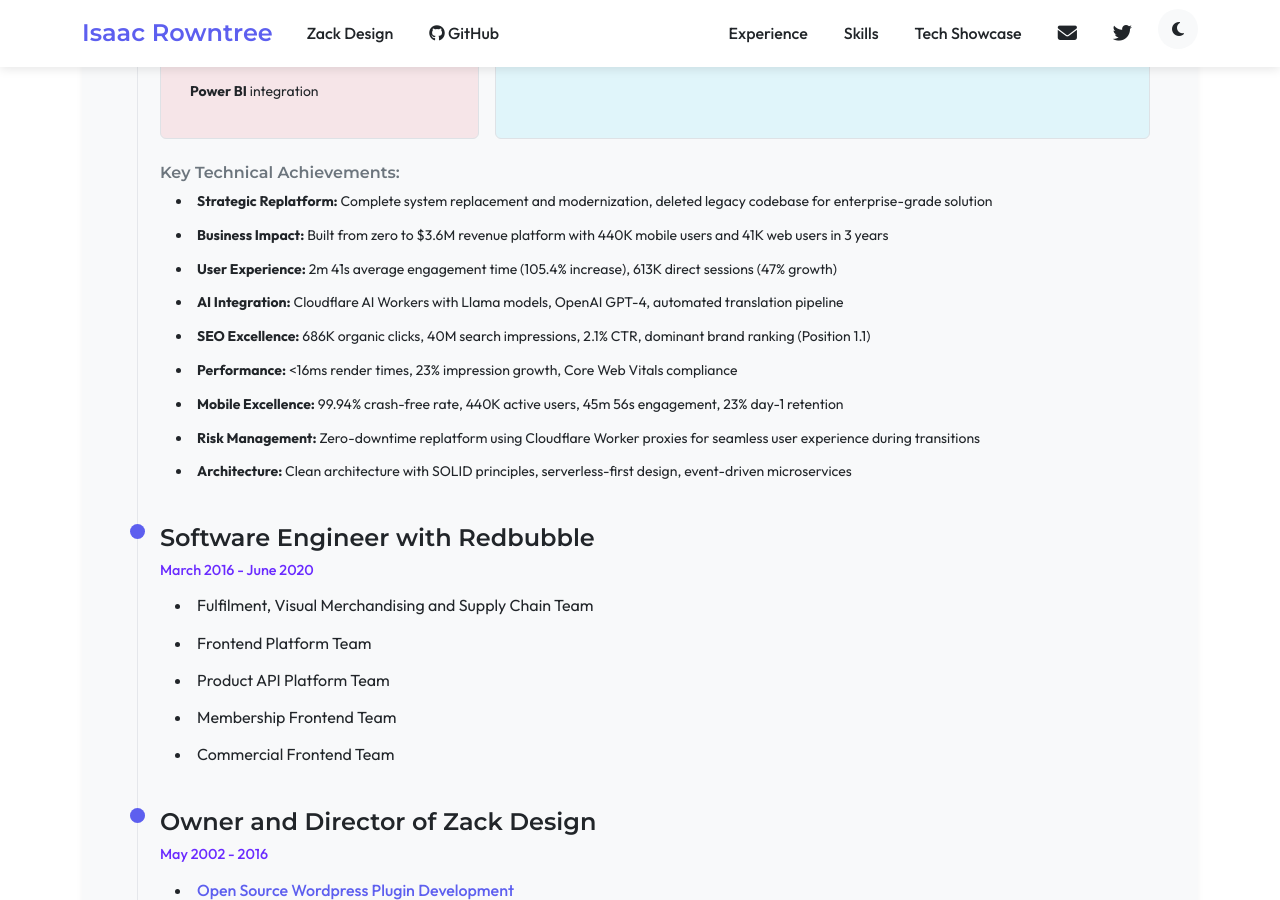
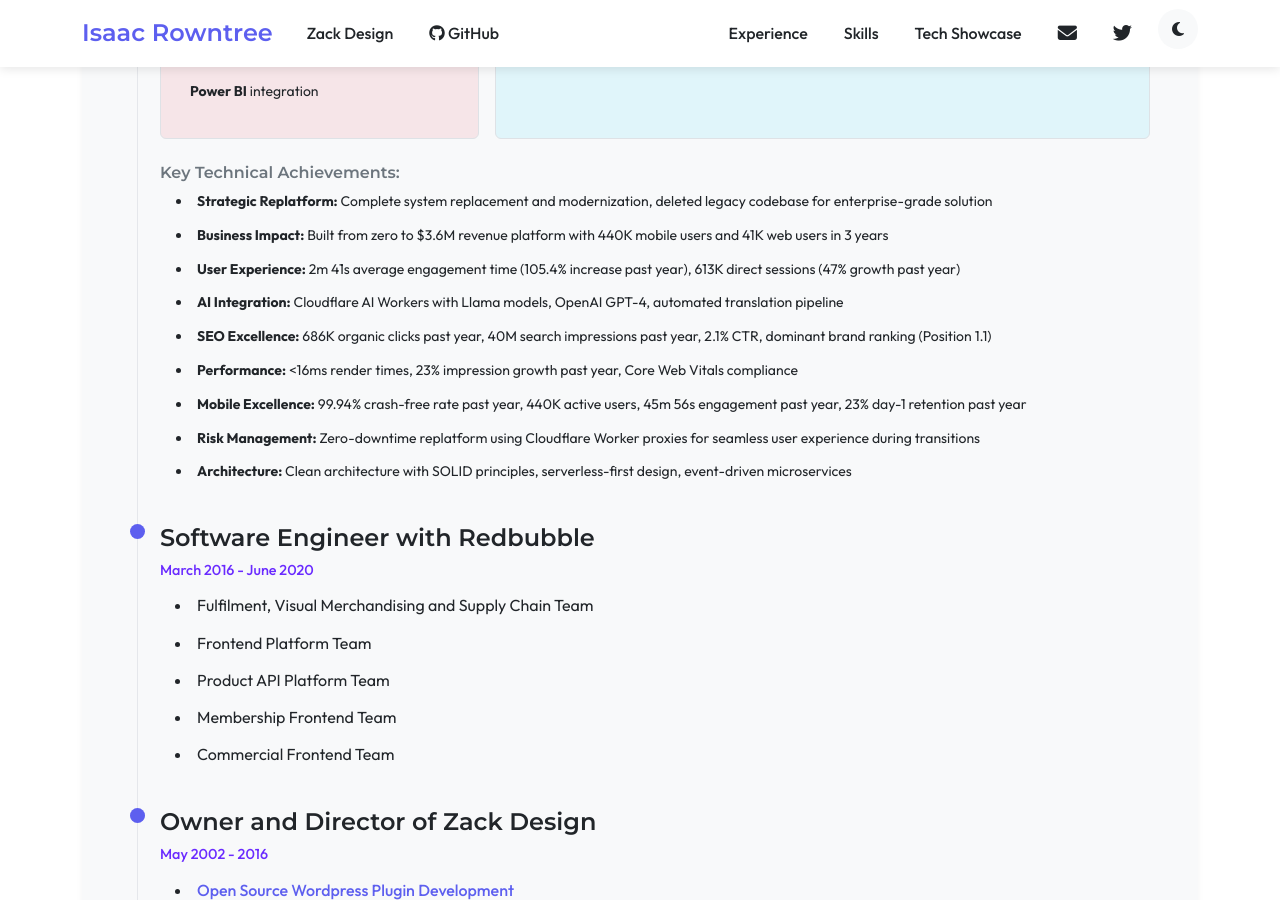
Before and after one commit to isaacrowntree/isaacrowntree.github.io, a Jekyll site: the page built from index.html, in a window 1280 px wide and 900 px high, scrolled down 1723 px. Built offline with Jekyll 4.4.1, drawn with Linux system fonts in a browser that asks for light colours.

Commit message:
feat: Update resume

```diff
--- a/index.html
+++ b/index.html
@@ -153,11 +153,11 @@ layout: default
               <ul class="mb-0 small">
                 <li><strong>Strategic Replatform:</strong> Complete system replacement and modernization, deleted legacy codebase for enterprise-grade solution</li>
                 <li><strong>Business Impact:</strong> Built from zero to $3.6M revenue platform with 440K mobile users and 41K web users in 3 years</li>
-                <li><strong>User Experience:</strong> 2m 41s average engagement time (105.4% increase), 613K direct sessions (47% growth)</li>
+                <li><strong>User Experience:</strong> 2m 41s average engagement time (105.4% increase past year), 613K direct sessions (47% growth past year)</li>
                 <li><strong>AI Integration:</strong> Cloudflare AI Workers with Llama models, OpenAI GPT-4, automated translation pipeline</li>
-                <li><strong>SEO Excellence:</strong> 686K organic clicks, 40M search impressions, 2.1% CTR, dominant brand ranking (Position 1.1)</li>
-                <li><strong>Performance:</strong> <16ms render times, 23% impression growth, Core Web Vitals compliance</li>
-                <li><strong>Mobile Excellence:</strong> 99.94% crash-free rate, 440K active users, 45m 56s engagement, 23% day-1 retention</li>
+                <li><strong>SEO Excellence:</strong> 686K organic clicks past year, 40M search impressions past year, 2.1% CTR, dominant brand ranking (Position 1.1)</li>
+                <li><strong>Performance:</strong> <16ms render times, 23% impression growth past year, Core Web Vitals compliance</li>
+                <li><strong>Mobile Excellence:</strong> 99.94% crash-free rate past year, 440K active users, 45m 56s engagement past year, 23% day-1 retention past year</li>
                 <li><strong>Risk Management:</strong> Zero-downtime replatform using Cloudflare Worker proxies for seamless user experience during transitions</li>
                 <li><strong>Architecture:</strong> Clean architecture with SOLID principles, serverless-first design, event-driven microservices</li>
             </ul>
```
